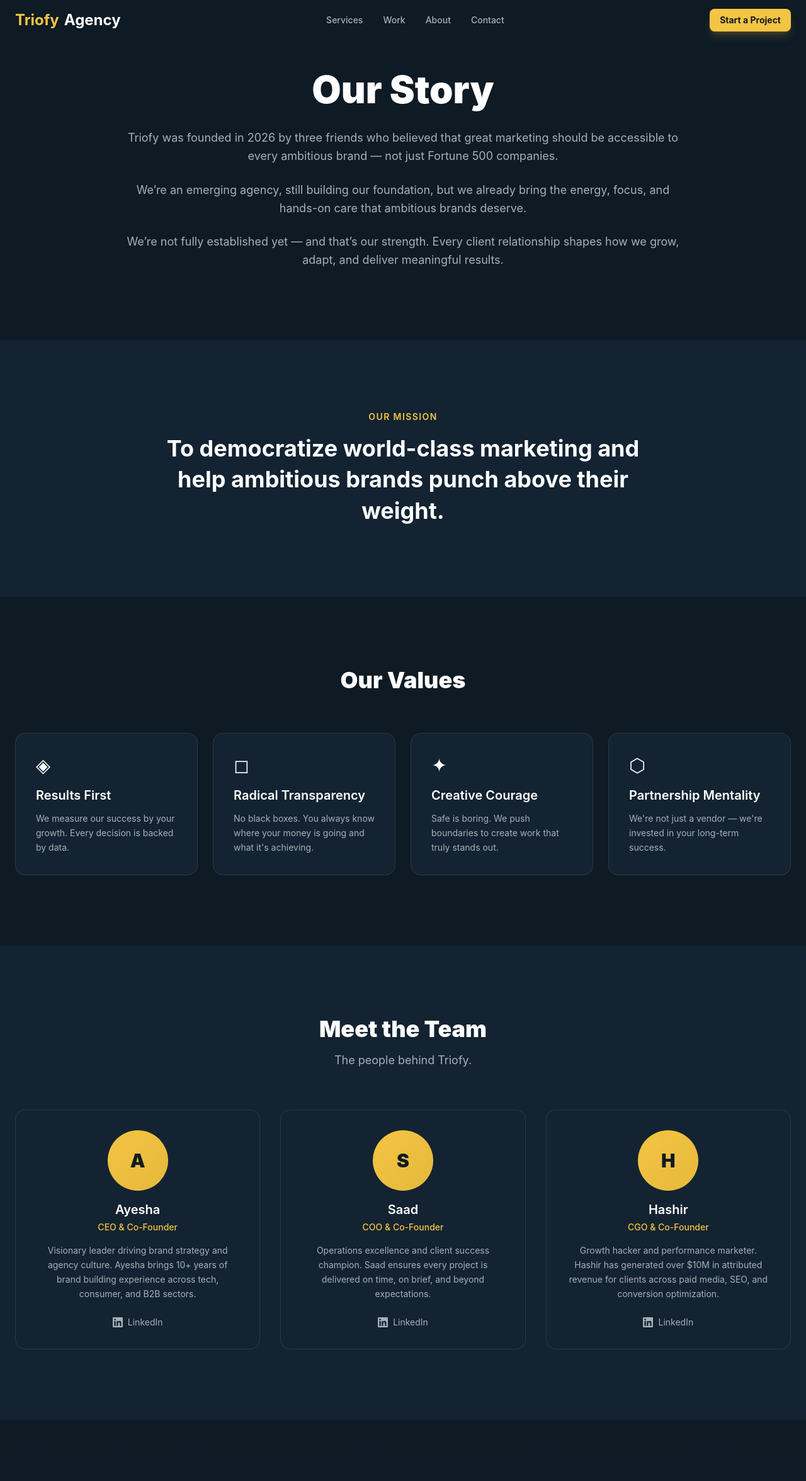
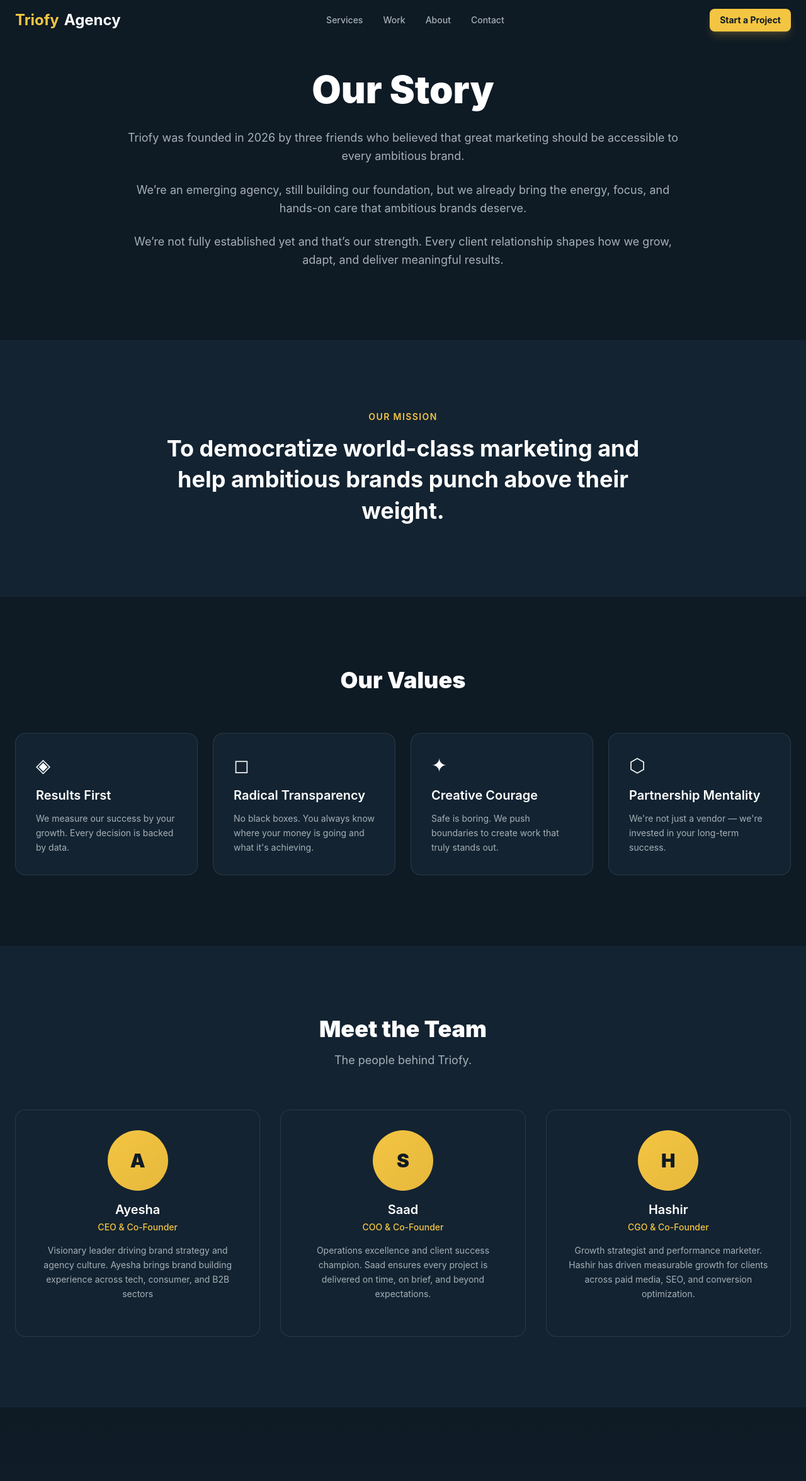
Before and after one commit to mateir0/triofy, a Next.js app: page /about in a window 1280 px wide. Shown: the top 2352 px of the page at 63% size. Built offline with nearby package versions, Linux system fonts and the light colour scheme.

Commit message:
feat: update about story and team bios; remove team linkedin links
Agent-Logs-Url: https://github.com/mateir0/triofy/sessions/494af26d-eac8-4495-9cca-bab749f60593

Co-authored-by: mateir0 <214283544+mateir0@users.noreply.github.com>

```diff
--- a/components/ui/TeamCard.tsx
+++ b/components/ui/TeamCard.tsx
@@ -22,6 +22,7 @@ export default function TeamCard({ member }: TeamCardProps) {
       <h3 className="text-white font-semibold text-xl mb-1">{member.name}</h3>
       <p className="text-[#F4C542] text-sm font-medium mb-4">{member.role}</p>
       <p className="text-[#A7B0B8] text-sm leading-relaxed mb-6">{member.bio}</p>
+      {member.linkedin && (
         <a
           href={member.linkedin}
           target="_blank"
@@ -33,6 +34,7 @@ export default function TeamCard({ member }: TeamCardProps) {
           </svg>
           LinkedIn
         </a>
+      )}
     </motion.div>
   );
 }
--- a/content/about.ts
+++ b/content/about.ts
@@ -1,8 +1,8 @@
 export const aboutContent = {
   story: [
-    "Triofy was founded in 2026 by three friends who believed that great marketing should be accessible to every ambitious brand — not just Fortune 500 companies.",
+    "Triofy was founded in 2026 by three friends who believed that great marketing should be accessible to every ambitious brand.",
     "We’re an emerging agency, still building our foundation, but we already bring the energy, focus, and hands-on care that ambitious brands deserve.",
-    "We’re not fully established yet — and that’s our strength. Every client relationship shapes how we grow, adapt, and deliver meaningful results.",
+    "We’re not fully established yet and that’s our strength. Every client relationship shapes how we grow, adapt, and deliver meaningful results.",
   ],
   mission:
     "To democratize world-class marketing and help ambitious brands punch above their weight.",
--- a/content/team.ts
+++ b/content/team.ts
@@ -5,9 +5,8 @@ export const team: TeamMember[] = [
     id: "ayesha",
     name: "Ayesha",
     role: "CEO & Co-Founder",
-    bio: "Visionary leader driving brand strategy and agency culture. Ayesha brings 10+ years of brand building experience across tech, consumer, and B2B sectors.",
+    bio: "Visionary leader driving brand strategy and agency culture. Ayesha brings brand building experience across tech, consumer, and B2B sectors",
     image: "/images/placeholder.jpg",
-    linkedin: "https://linkedin.com/in/ayesha-khan",
   },
   {
     id: "saad",
@@ -15,14 +14,12 @@ export const team: TeamMember[] = [
     role: "COO & Co-Founder",
     bio: "Operations excellence and client success champion. Saad ensures every project is delivered on time, on brief, and beyond expectations.",
     image: "/images/placeholder.jpg",
-    linkedin: "https://linkedin.com/in/saad-ahmed",
   },
   {
     id: "hashir",
     name: "Hashir",
     role: "CGO & Co-Founder",
-    bio: "Growth hacker and performance marketer. Hashir has generated over $10M in attributed revenue for clients across paid media, SEO, and conversion optimization.",
+    bio: "Growth strategist and performance marketer. Hashir has driven measurable growth for clients across paid media, SEO, and conversion optimization.",
     image: "/images/placeholder.jpg",
-    linkedin: "https://linkedin.com/in/hashir-malik",
   },
 ];
--- a/types/index.ts
+++ b/types/index.ts
@@ -45,7 +45,7 @@ export interface TeamMember {
   role: string;
   bio: string;
   image: string;
-  linkedin: string;
+  linkedin?: string;
 }
 
 export interface Testimonial {
```
Lines whose indentation alone changed are shown as unchanged.
